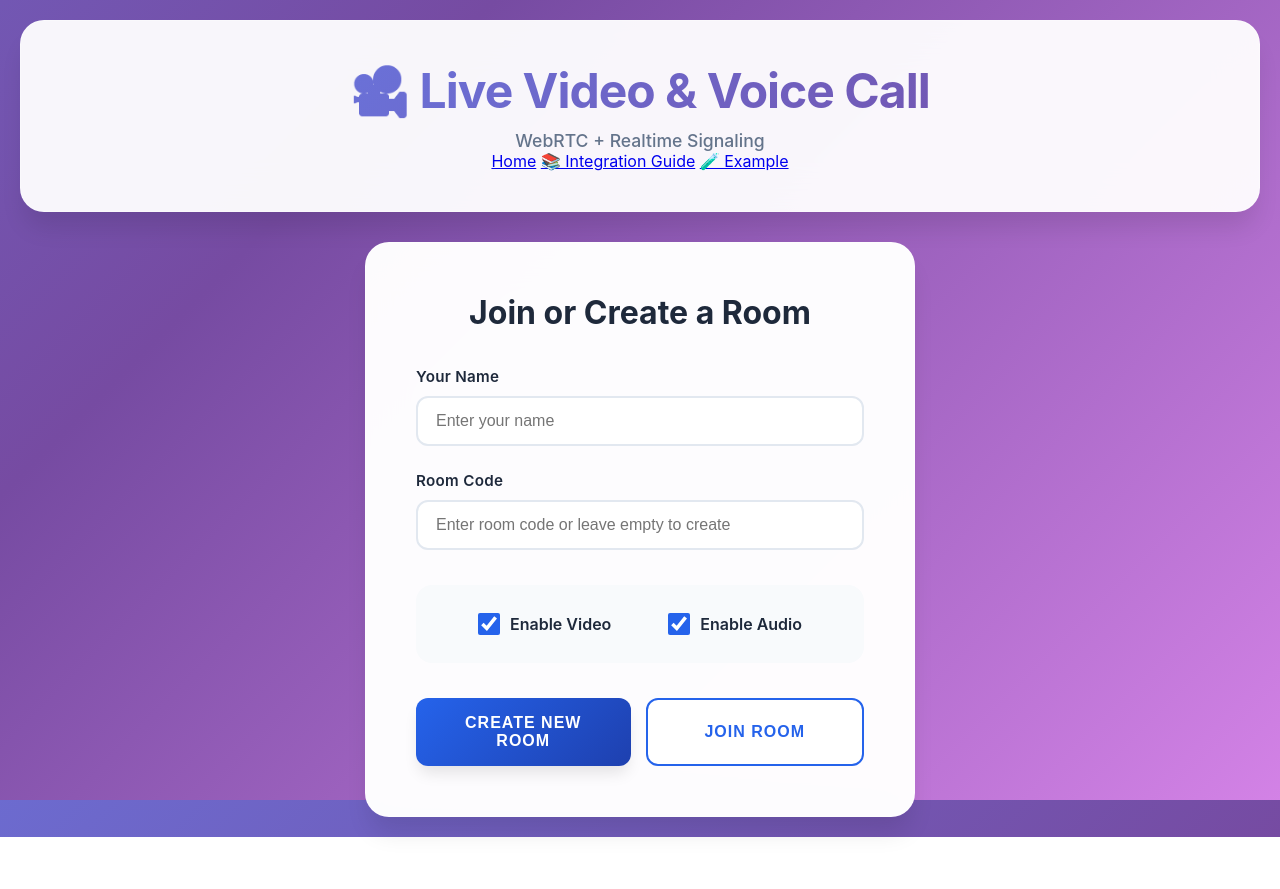
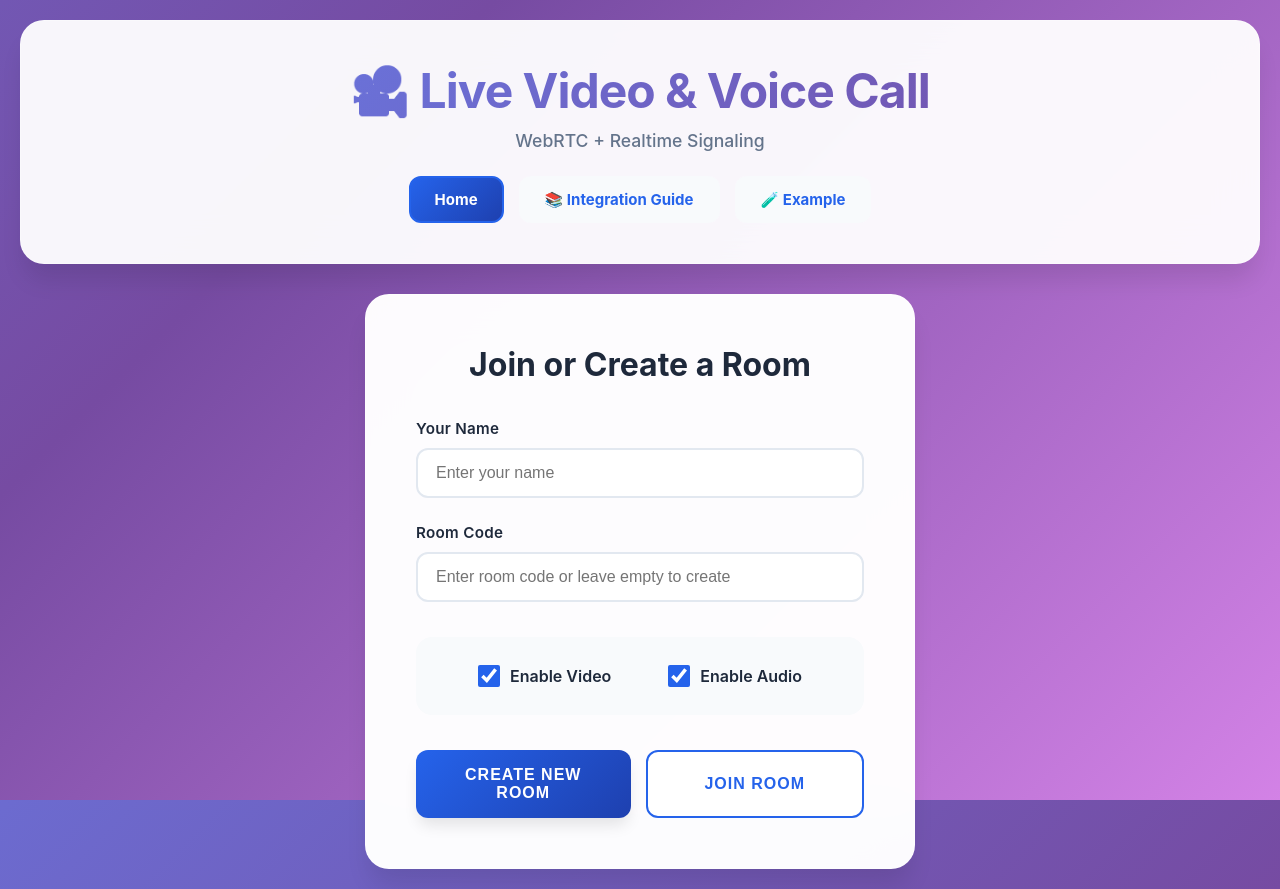
Before and after one commit to Cartier-app/webrtc, a website: page index.html in a window 1280 px wide. Before the commit the page ends 837 px from the top, so only its background shows below. Drawn offline with nearby package versions, Linux system fonts and the light colour scheme.

Commit message:
Add navigation styles for header and links

```diff
--- a/style.css
+++ b/style.css
@@ -64,6 +64,39 @@ header {
   border-radius: 24px;
   box-shadow: var(--shadow-xl);
   border: 1px solid rgba(255, 255, 255, 0.3);
+}
+
+.header-nav {
+  margin-top: 25px;
+  display: flex;
+  gap: 15px;
+  justify-content: center;
+  flex-wrap: wrap;
+}
+
+.nav-link {
+  padding: 12px 24px;
+  background: var(--bg-light);
+  color: var(--primary-color);
+  text-decoration: none;
+  border-radius: 12px;
+  font-weight: 700;
+  font-size: 15px;
+  transition: all 0.3s ease;
+  border: 2px solid transparent;
+}
+
+.nav-link:hover {
+  background: var(--primary-color);
+  color: white;
+  transform: translateY(-2px);
+  box-shadow: var(--shadow);
+}
+
+.nav-link.active {
+  background: linear-gradient(135deg, var(--primary-color), var(--primary-dark));
+  color: white;
+  border-color: var(--primary-color);
 }
 
 h1 {
```
